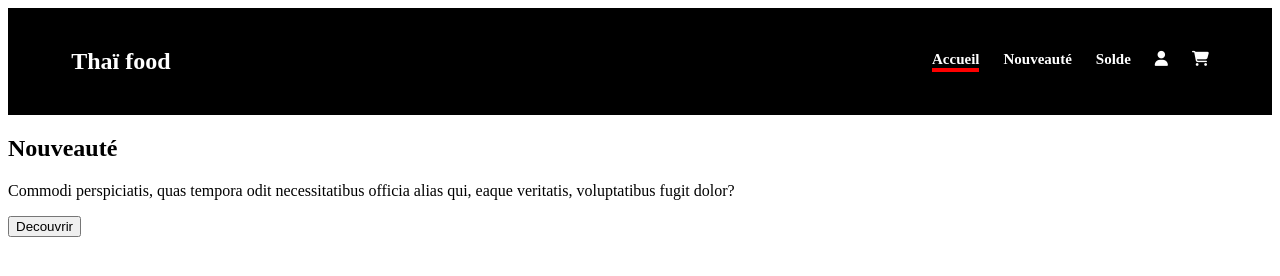
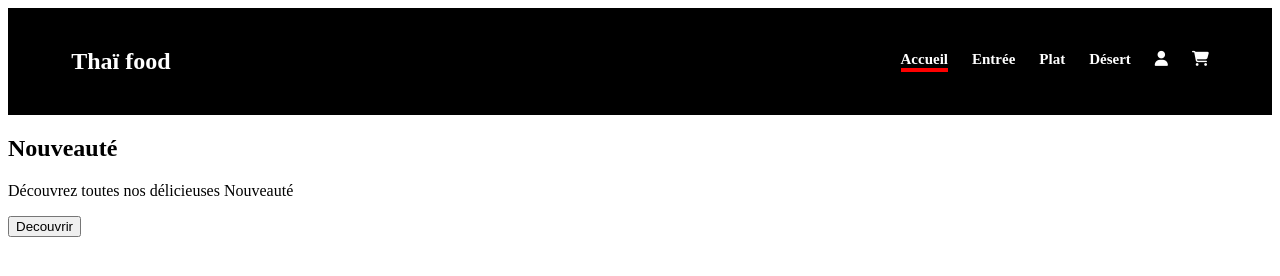
Before and after one commit to johandeschamps/tha-_food, a plain HTML site: page index.html in a window 1280 px wide. Drawn offline with Linux system fonts and the light colour scheme.

Commit message:
create main section

```diff
--- a/index.html
+++ b/index.html
@@ -13,8 +13,9 @@
             <div class="logo"><h1>Thaï food</h1></div>
             <ul class="menu">
                 <li><a href="#" class="active">Accueil</a></li>
-                <li><a href="#">Nouveauté</a></li>
-                <li><a href="#">Solde</a></li>
+                <li><a href="#">Entrée</a></li>
+                <li><a href="#">Plat</a></li>
+                <li><a href="#">Désert</a></li>
                 <li><a href="#" class="fa-regular fa-user"></a></li>
                 <li><a href="#" class="fa-solid fa-cart-shopping"></a></li>
             </ul>
@@ -23,7 +24,7 @@
    <main>
         <section class="content">
             <h1>Nouveauté</h1>
-            <p> Commodi perspiciatis, quas tempora odit necessitatibus officia alias qui, eaque veritatis, voluptatibus fugit dolor?</p>
+            <p> Découvrez toutes nos délicieuses Nouveauté</p>
             <button>Decouvrir</button>
         </section>
    </main>
```
